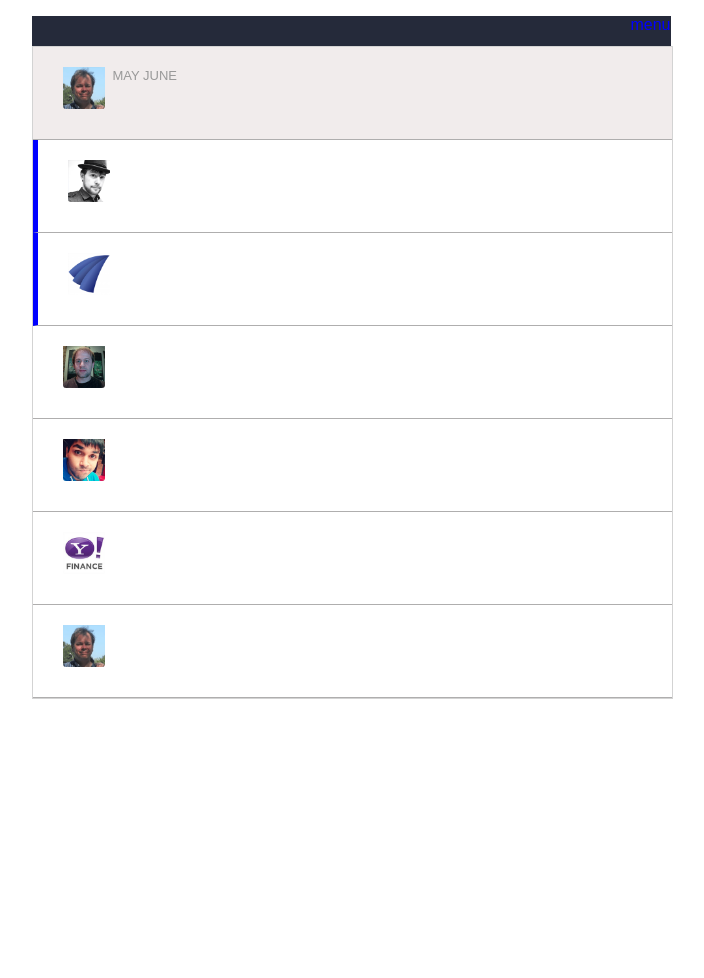
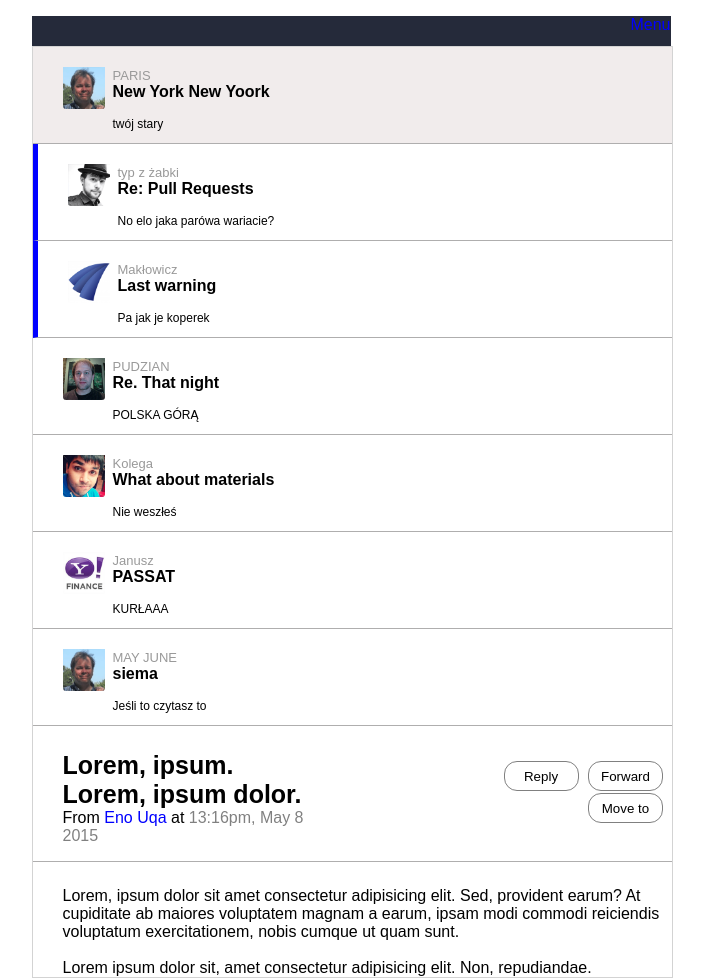
Before and after one commit to pdrozdz933/labolatoria3, a plain HTML site: page Nowy folder/index.html in a window 1280 px wide. Shown: the whole page, without its empty margins (289-993 px from the left). Before the commit the page ends 800 px from the top, so only its background shows below. Drawn offline with Linux system fonts and the light colour scheme.

Commit message:
zrobione

```diff
--- a/Nowy folder/index.html
+++ b/Nowy folder/index.html
@@ -9,33 +9,107 @@
 </head>
 <body>
     <div id="menu">
-        <p>menu</p>
+        <p >Menu</p>
     </div>
     <section>
         <div id="mail-list">
             <div id="m1">
+
                 <img src="p1.png" alt="1" width="42" height="42">
-                <p id="p1">MAY JUNE</p>
-
+                <div>
+                    <p id="p1">PARIS</p>
+                    <p id="pp1">New York New Yoork</p>
+                    <p id="ppp1">twój stary </p>
+                </div>
 
             </div>
+
             <div id="m2">
                 <img src="p2.png" alt="2" width="42" height="42">
+                <div>
+                    <p id="p2">typ z żabki</p>
+                    <p id="pp1">Re: Pull Requests</p>
+                    <p id="ppp1">No elo jaka parówa wariacie?</p>
+                </div>
+
             </div>
             <div id="m3">
                 <img src="p3.png" alt="3" width="42" height="42">
+                <div>
+                    <p id="p1">Makłowicz</p>
+                    <p id="pp1">Last warning</p>
+                    <p id="ppp1">Pa jak je koperek</p>
+                </div>
             </div>
             <div id="m4">
                 <img src="p4.png" alt="4" width="42" height="42">
+                <div>
+                    <p id="p1">PUDZIAN</p>
+                    <p id="pp1">Re. That night</p>
+                    <p id="ppp1">POLSKA GÓRĄ</p>
+                </div>
             </div>
             <div id="m5">
                 <img src="p5.png" alt="5" width="42" height="42">
+                <div>
+                    <p id="p1">Kolega</p>
+                    <p id="pp1">What about materials</p>
+                    <p id="ppp1">Nie weszłeś</p>
+                </div>
             </div>
             <div id="m6">
                 <img src="p6.png" alt="6" width="42" height="42">
+                <div>
+                    <p id="p1">Janusz</p>
+                    <p id="pp1">PASSAT</p>
+                    <p id="ppp1">KURŁAAA</p>
+                </div>
             </div>
             <div id="m7">
                 <img src="p1.png" alt="7" width="42" height="42">
+                <div>
+                    <p id="p1">MAY JUNE</p>
+                    <p id="pp1">siema</p>
+                    <p id="ppp1">Jeśli to czytasz to </p>
+                </div>
+            </div>
+            <div id="m8">
+
+                <div id="elo1">
+                    <p id="n1">Lorem, ipsum.
+                        <br>
+                        Lorem, ipsum dolor.
+                    </p>
+                    <p id="nn1">From <span style="color: blue;">Eno Uqa</span> at <span style="color: gray;">13:16pm, May 8</span>
+                    <br>
+                      <span style="color: gray;">2015</span>
+                      </p>
+
+                </div>
+
+                <div id="przyciski">
+                    <div>
+                     <Button id="b1" type="button">Reply</Button>
+                     <Button id="b2" type="button">Forward</Button>
+                     <br>
+                     <Button id="b3" type="button">Move to</Button>
+                    </div>
+
+
+
+                </div>
+            </div>
+            <div id="m9">
+
+                <div id="elo2">
+                   Lorem, ipsum dolor sit amet consectetur adipisicing elit. Sed, provident
+                   earum? At cupiditate ab
+                   maiores voluptatem magnam a earum, ipsam modi
+                   commodi reiciendis voluptatum exercitationem, nobis cumque ut quam sunt.
+                   <br>
+                   <br>
+                   Lorem ipsum dolor sit, amet consectetur adipisicing elit. Non, repudiandae.
+                </div>
             </div>
         </div>
 
```
